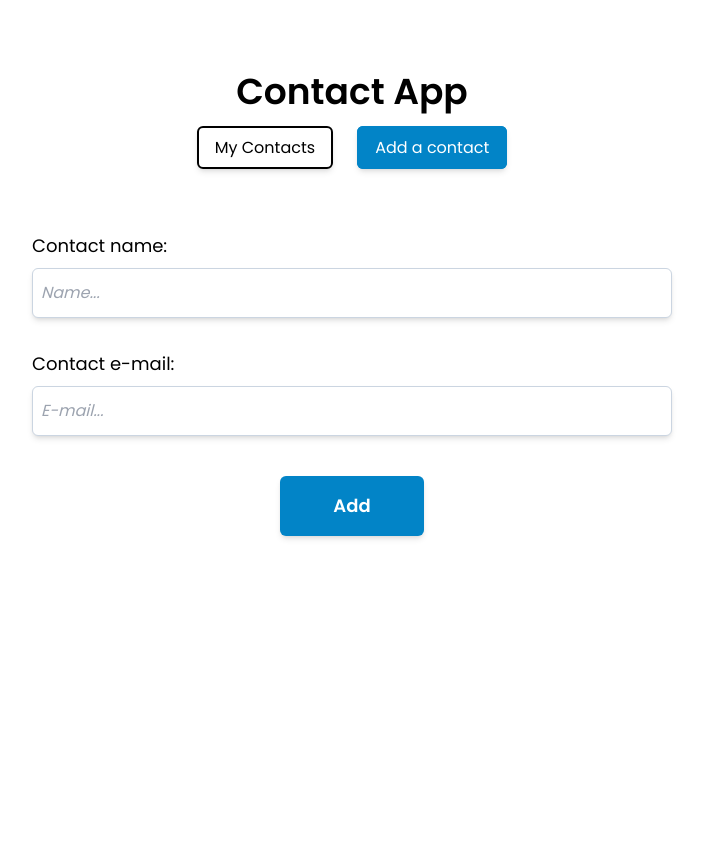
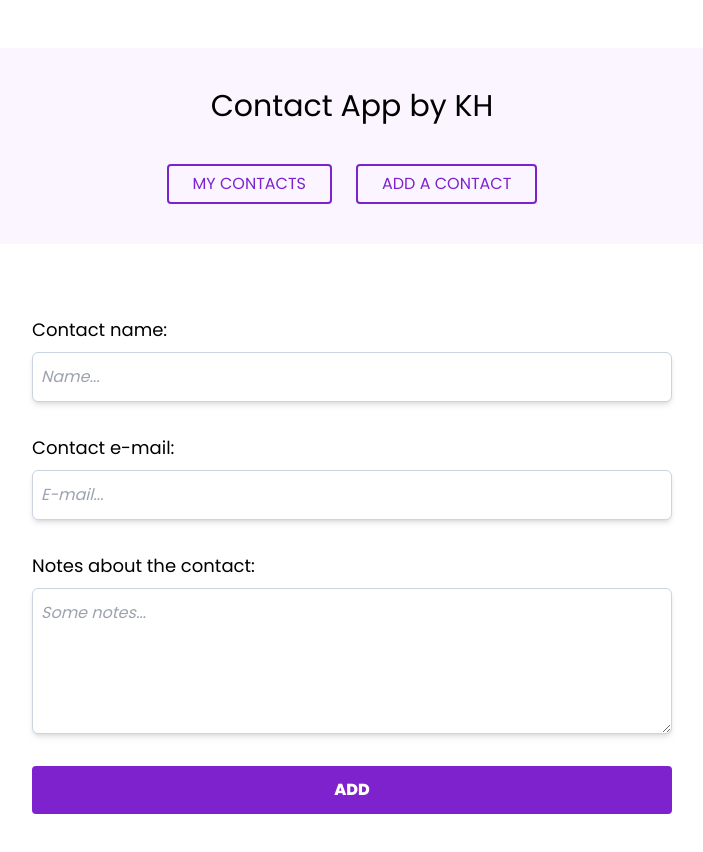
Before and after one commit to khadni/KH-portfolio-contact-app, a React (Create React App) app: page /add in a window 1280 px wide. Shown: the top 852 px of the page, without its empty margins (288-991 px from the left). Before the commit the page ends 800 px from the top, so only its background shows below. Built offline with nearby package versions, Linux system fonts and the light colour scheme.

Commit message:
notes and contact details page implemented

```diff
--- a/src/components/AddContact.js
+++ b/src/components/AddContact.js
@@ -5,15 +5,16 @@ import { useNavigate } from "react-router-dom";
 const AddContact = (props) => {
   const [newName, setNewName] = useState("");
   const [newEmail, setNewEmail] = useState("");
+  const [newNotes, setNewNotes] = useState("");
   let navigate = useNavigate();
 
   const addNewContact = (e) => {
     e.preventDefault();
-    if (newName === "" && newEmail === "") {
+    if (newName === "" || newEmail === "" || newNotes === "") {
       alert("All the fields are mandatory.");
       return;
     }
-    props.addContactHandler(newName, newEmail);
+    props.addContactHandler(newName, newEmail, newNotes);
     navigate("/");
   };
 
@@ -29,7 +30,7 @@ const AddContact = (props) => {
             type="text"
             name="name"
             placeholder="Name..."
-            className="py-3 px-2 placeholder:italic border border-slate-300 rounded-md shadow-md focus:outline-none focus:ring-sky-500 focus:ring-2"
+            className="py-3 px-2 placeholder:italic border border-slate-300 rounded-md shadow-md focus:outline-none focus:ring-purple-700 focus:ring-2"
             value={newName}
             onChange={(e) => setNewName(e.target.value)}
             required
@@ -41,13 +42,25 @@ const AddContact = (props) => {
             type="email"
             name="email"
             placeholder="E-mail..."
-            className="py-3 px-2 placeholder:italic border border-slate-300 rounded-md shadow-md focus:outline-none focus:ring-sky-500 focus:ring-2"
+            className="py-3 px-2 placeholder:italic border border-slate-300 rounded-md shadow-md focus:outline-none ring-purple-700 focus:ring-2"
             value={newEmail}
             onChange={(e) => setNewEmail(e.target.value)}
             required
           />
         </label>
-        <button className="mt-6 px-6 py-4 font-semibold bg-sky-600 w-36 text-white text-lg rounded-md self-center shadow-md hover:bg-sky-700">
+        <label className="flex flex-col py-4">
+          <div className="mb-2 text-lg">Notes about the contact:</div>
+          <textarea
+            name="notes"
+            rows="5"
+            placeholder="Some notes..."
+            className="py-3 px-2 placeholder:italic border border-slate-300 rounded-md shadow-md focus:outline-none ring-purple-700 focus:ring-2"
+            value={newNotes}
+            onChange={(e) => setNewNotes(e.target.value)}
+            required
+          />
+        </label>
+        <button className="btn inline-block mt-4 py-3 border-2 bg-purple-700 border-purple-700 text-white font-bold text-md leading-tight uppercase rounded hover:bg-purple-900 hover:border-purple-900 hover:text-white focus:outline-none focus:ring-0 transition duration-150 ease-in-out">
           Add
         </button>
       </form>
--- a/src/components/App.js
+++ b/src/components/App.js
@@ -1,17 +1,12 @@
 import React from "react";
-import {
-  BrowserRouter as Router,
-  Switch,
-  Routes,
-  Route,
-  Link,
-} from "react-router-dom";
+import { BrowserRouter as Router, Routes, Route } from "react-router-dom";
 import uniqid from "uniqid";
 import { useState, useEffect } from "react";
 import "./App.css";
 import Header from "./Header";
 import AddContact from "./AddContact";
 import ContactList from "./ContactList";
+import ContactDetails from "./ContactDetails";
 
 function App() {
   const LOCAL_STORAGE_KEY = "contacts";
@@ -23,13 +18,14 @@ function App() {
     },
   ]);
 
-  const addContactHandler = (name, email) => {
+  const addContactHandler = (name, email, notes) => {
     setContacts([
       ...contacts,
       {
         id: uniqid(),
         name: name,
         email: email,
+        notes: notes,
       },
     ]);
   };
@@ -72,11 +68,7 @@ function App() {
                 />
               }
             />
-            {/* <AddContact addContactHandler={addContactHandler} />
-          <ContactList
-            contacts={contacts}
-            getContactId={deleteContactHandler}
-          /> */}
+            <Route path="/contact/:id" element={<ContactDetails />} />
           </Routes>
         </Router>
       </div>
--- a/src/components/ContactCard.js
+++ b/src/components/ContactCard.js
@@ -1,14 +1,24 @@
 import React from "react";
+import { Link } from "react-router-dom";
 import { TrashIcon } from "@heroicons/react/solid";
 import { UserCircleIcon } from "@heroicons/react/solid";
 
 const ContactCard = (props) => {
-  const { name, email, id } = props.contact;
+  const { id, name, email, notes } = props.contacts;
+  const contactData = props.contacts;
   return (
-    <tr className="border-b-2 border-dotted hover:bg-gray-100">
+    <tr className="border-b-2 border-dotted hover:bg-purple-50">
       <td className="py-2 flex flex-row items-center">
-        <UserCircleIcon className="h-8 w-8 ml-2 mr-4 fill-gray-600" />
-        {name}
+        <Link
+          to={{
+            pathname: `/contact/${id}`,
+          }}
+          state={contactData}
+          className="py-2 flex flex-row items-center"
+        >
+          <UserCircleIcon className="h-8 w-8 ml-2 mr-4 fill-gray-600" />
+          {name}
+        </Link>
       </td>
       <td>{email}</td>
       <td>
--- /dev/null
+++ b/src/components/ContactDetails.js
@@ -0,0 +1,44 @@
+import PreviousMap from "postcss/lib/previous-map";
+import React from "react";
+import { useLocation } from "react-router-dom";
+
+const ContactDetails = () => {
+  const location = useLocation();
+  const contactData = location.state;
+
+  return (
+    <div className="mx-auto mt-12 w-full">
+      <div className="text-2xl py-6 border-b-2 mb-6 font-semibold">
+        Details about{" "}
+        <span className="text-purple-700">{contactData.name}</span>
+      </div>
+      <table className="table-auto w-full text-center shadow-md rounded-lg">
+        <thead className="border-b-2 bg-gray-50">
+          <tr>
+            <th className="py-4 font-semibold">NAME</th>
+            <th className="py-4 font-semibold">E-MAIL</th>
+            <th className="py-4 font-semibold"></th>
+          </tr>
+        </thead>
+        <tbody>
+          <th className="py-6 font-normal">{contactData.name}</th>
+          <th className="py-6 font-normal">{contactData.email}</th>
+        </tbody>
+      </table>
+      <table className="table-auto w-full mt-10 text-center shadow-md rounded-lg">
+        <thead className="border-b-2 bg-gray-50">
+          <tr>
+            <th className="py-4 font-semibold">NOTES</th>
+          </tr>
+        </thead>
+        <tbody>
+          <th className="py-6 px-6 font-normal text-left">
+            {contactData.notes}
+          </th>
+        </tbody>
+      </table>
+    </div>
+  );
+};
+
+export default ContactDetails;
--- a/src/components/ContactList.js
+++ b/src/components/ContactList.js
@@ -6,18 +6,11 @@ const ContactList = (props) => {
     props.getContactId(id);
   };
 
-  const contacts = [
-    {
-      id: "1",
-      name: "Georges",
-      email: "george.p@gmail.com",
-    },
-  ];
   //-- RENDER CONTACTS LIST---
   const renderContactList = props.contacts.map((contact) => {
     return (
       <ContactCard
-        contact={contact}
+        contacts={contact}
         key={contact.id}
         handleClick={deleteContactHandler}
       />
@@ -27,7 +20,7 @@ const ContactList = (props) => {
   //-- CONTACT LIST RETURN---
 
   return (
-    <div className="mx-auto mt-12 w-full px-10 sm:px-16 md:px-24 lg:px-42 xl:px-60 2xl:px-96">
+    <div className="mx-auto mt-12 w-full">
       <div className="text-2xl py-6 border-b-2 mb-6 font-semibold">
         My Contacts
       </div>
--- a/src/components/Header.js
+++ b/src/components/Header.js
@@ -3,18 +3,18 @@ import { Link } from "react-router-dom";
 
 const Header = () => {
   return (
-    <header className="flex flex-col self-center">
-      <div className="text-4xl font-semibold py-6 self-center">Contact App</div>
+    <header className="w-full pt-0 flex flex-col self-center bg-purple-50">
+      <div className="text-3xl text-center my-10">Contact App by KH</div>
       <nav className="self-center">
         <Link
           to="/"
-          className="py-2 px-4 mr-6 border-2 border-black rounded-md shadow-md hover:bg-gray-100"
+          className="btn inline-block px-6 py-2 mx-3 mb-10 border-2 border-purple-700 text-purple-700 font-medium text-md leading-tight uppercase rounded hover:bg-purple-900 hover:border-purple-900 hover:text-white focus:outline-none focus:ring-0 transition duration-150 ease-in-out"
         >
           My Contacts
         </Link>
         <Link
           to="/add"
-          className="py-2 px-4 border-2 bg-sky-600 border-sky-600 text-white rounded-md shadow-md hover:bg-sky-700"
+          className="btn inline-block px-6 py-2 mx-3 mb-10 border-2 border-purple-700 text-purple-700 font-medium text-md leading-tight uppercase rounded hover:bg-purple-900 hover:border-purple-900 hover:text-white focus:outline-none focus:ring-0 transition duration-150 ease-in-out"
         >
           Add a contact
         </Link>
```
